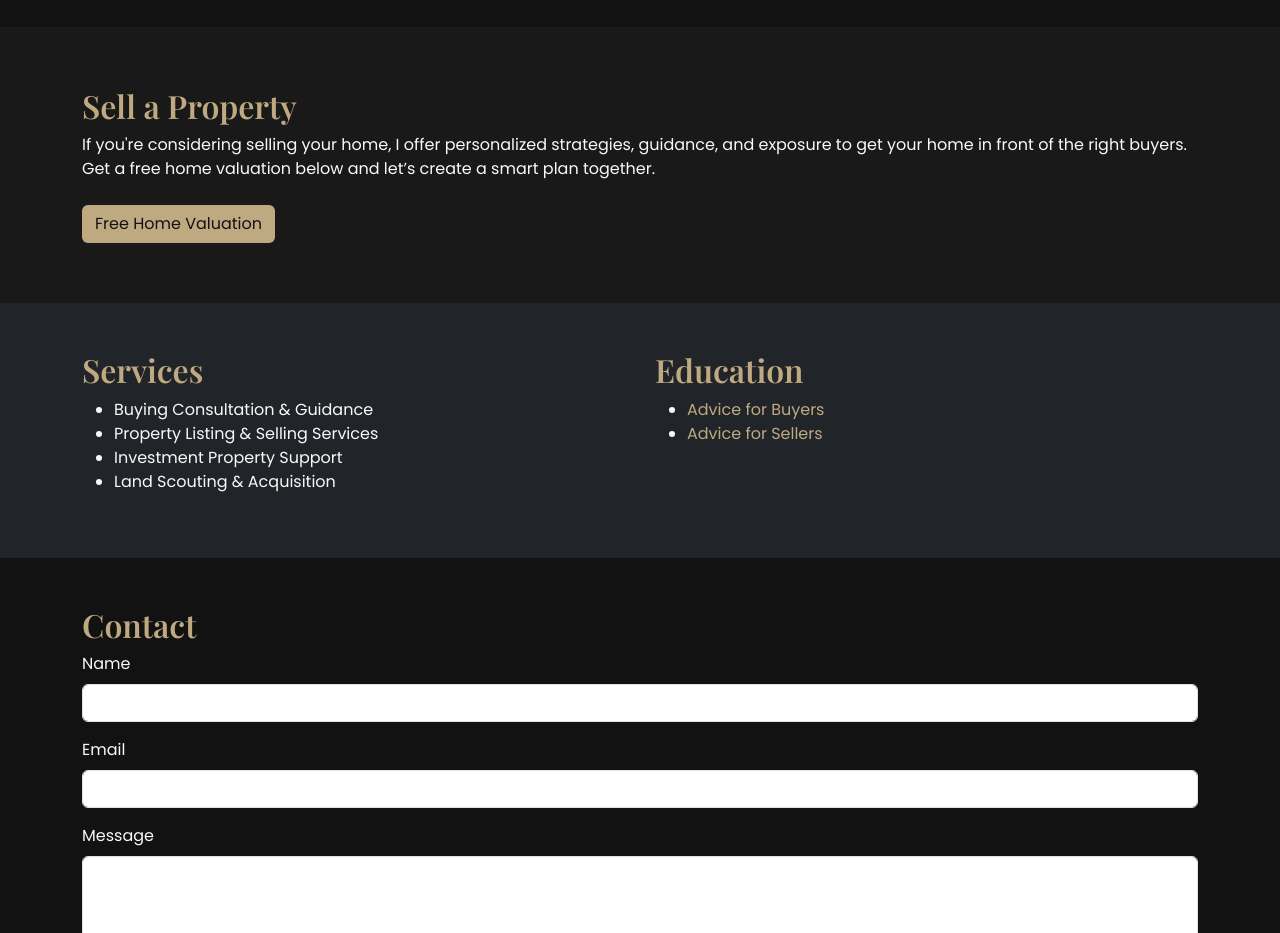
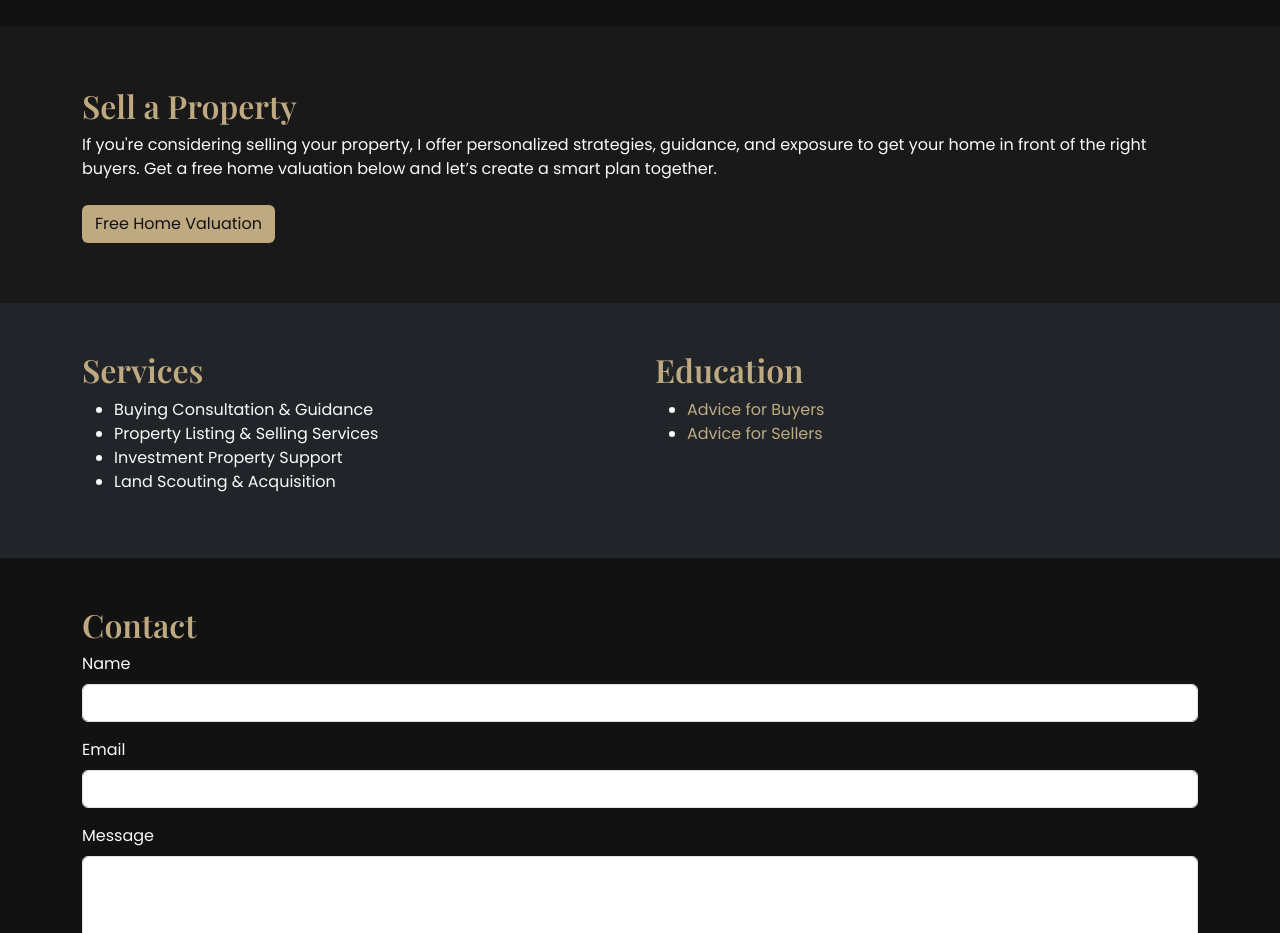
Before and after one commit to kpurser19/Pursue-Properties, a plain HTML site: page index.html in a window 1280 px wide. Shown: the part 1480-2413 px from the top of the page. Drawn offline with nearby package versions, Linux system fonts and the light colour scheme.

Commit message:
Update index.html

```diff
--- a/index.html
+++ b/index.html
@@ -155,7 +155,7 @@
   <section id="sell" class="section-alt">
     <div class="container">
       <h2 class="gold">Sell a Property</h2>
-      <p>If you're considering selling your home, I offer personalized strategies, guidance, and exposure to get your home in front of the right buyers. Get a free home valuation below and let’s create a smart plan together.</p>
+      <p>If you're considering selling your property, I offer personalized strategies, guidance, and exposure to get your home in front of the right buyers. Get a free home valuation below and let’s create a smart plan together.</p>
       <a href="https://kade-purser.fathomrealty.com/home-value" target="_blank" class="btn btn-gold mt-2">Free Home Valuation</a>
     </div>
   </section>
```
